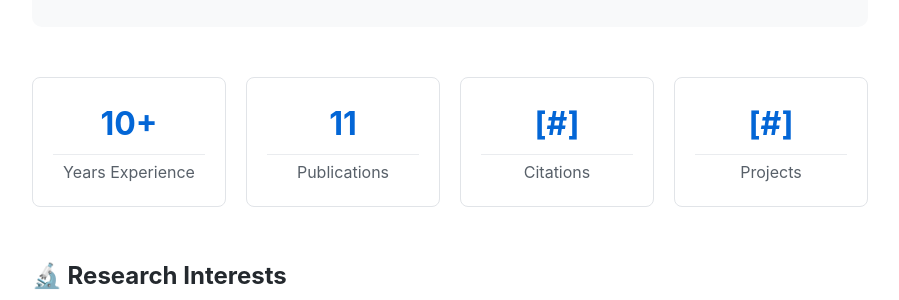
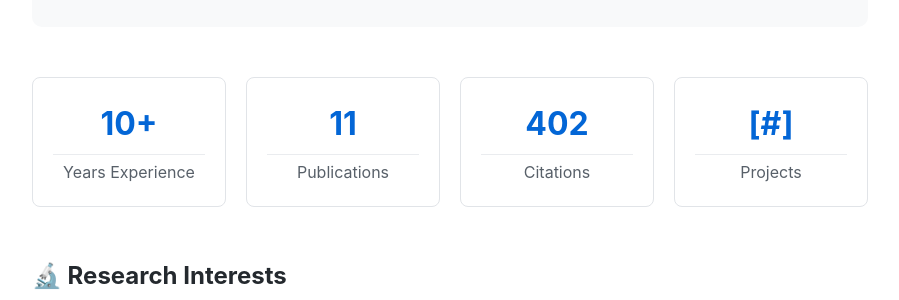
Before and after one commit to ShemelisKHundie/ShemelisKHundie.github.io, a Jekyll site: the page built from index.md, in a window 1280 px wide and 900 px high, scrolled down 592 px. Shown: the part 156-456 px from the top of the window, without its empty margins (190-1089 px from the left). Built offline with Jekyll 4.4.1, drawn with Linux system fonts in a browser that asks for light colours.

Commit message:
Update index.md

```diff
--- a/index.md
+++ b/index.md
@@ -46,7 +46,7 @@
     <p style="margin: 5px 0 0; color: #586069;">Publications</p>
   </div>
   <div style="flex: 1; background: #fff; padding: 20px; border-radius: 8px; border: 1px solid #e1e4e8;">
-    <h2 style="margin: 0; color: #0366d6; font-size: 2rem;">[#]</h2>
+    <h2 style="margin: 0; color: #0366d6; font-size: 2rem;">402</h2>
     <p style="margin: 5px 0 0; color: #586069;">Citations</p>
   </div>
   <div style="flex: 1; background: #fff; padding: 20px; border-radius: 8px; border: 1px solid #e1e4e8;">
```
